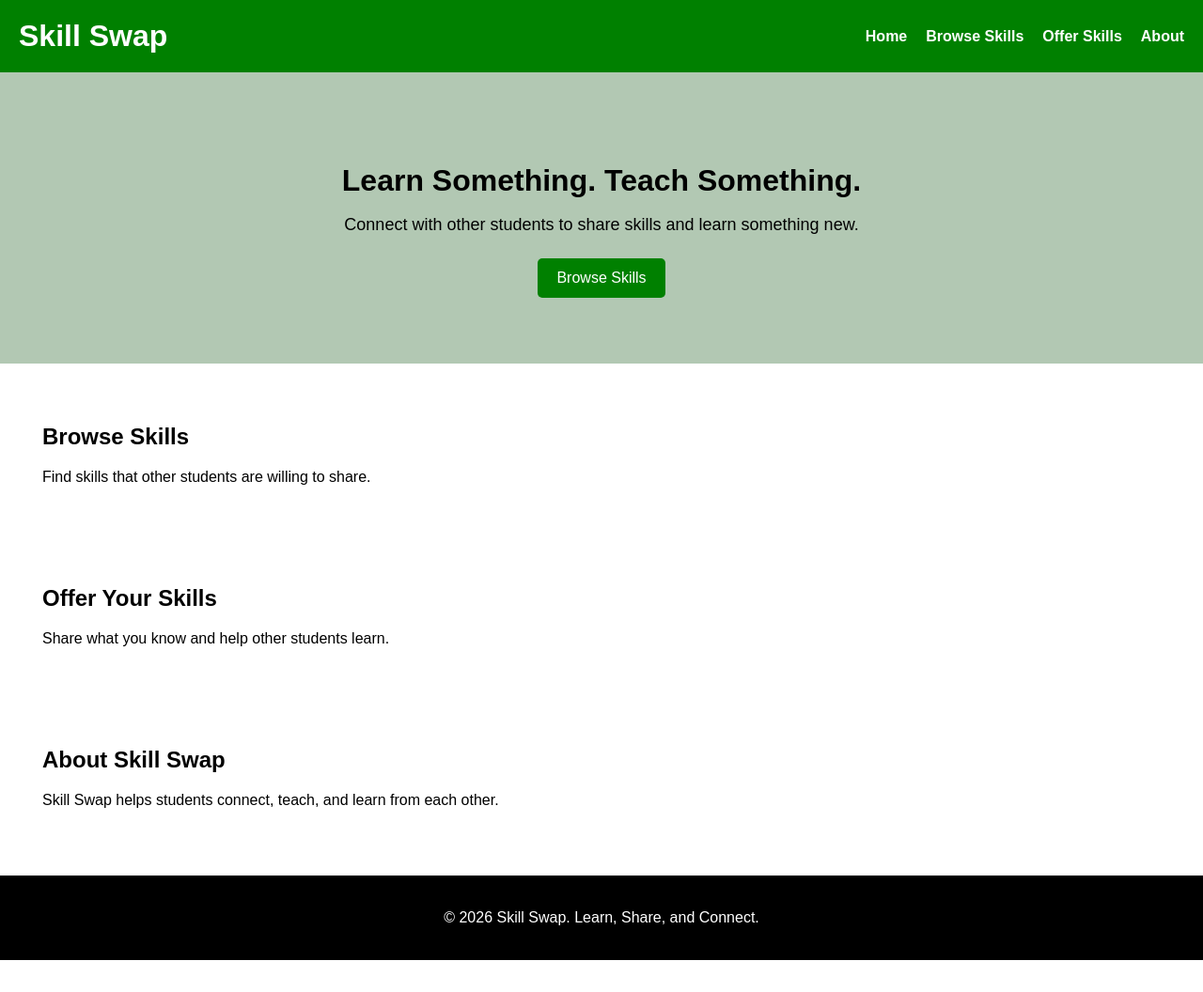
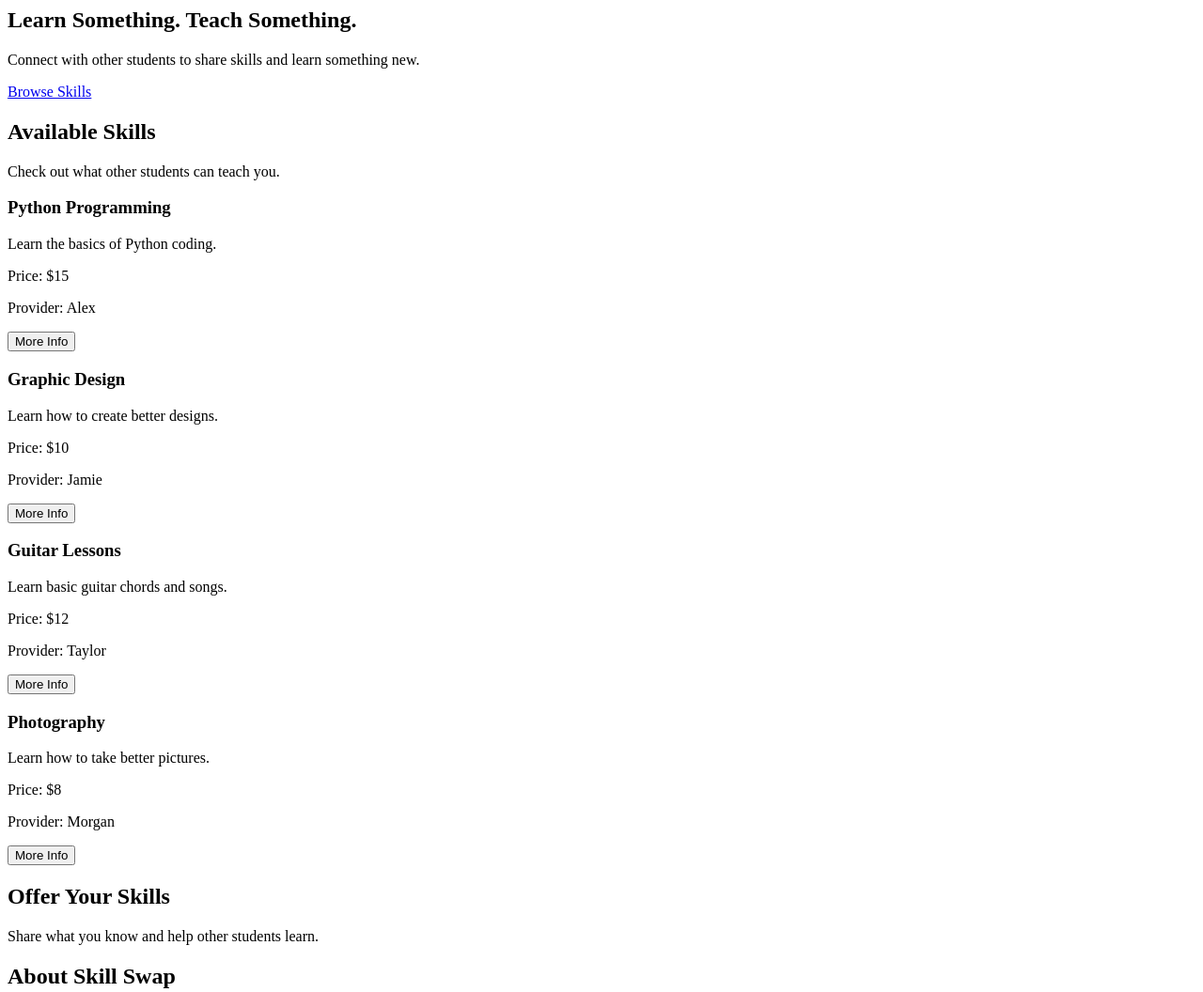
Before and after one commit to ilarson22-maker/skills-swap-isaac-unit8, a plain HTML site: page index.html in a window 1280 px wide. Shown: the top 1056 px of the page at 94% size. Before the commit the page ends 1022 px from the top, so only its background shows below. Drawn offline with Linux system fonts and the light colour scheme.

Commit message:
Added card interactivity

```diff
--- a/index.html
+++ b/index.html
@@ -1,25 +1,3 @@
-
-<!DOCTYPE html>
-<html lang="en">
-<head>
-    <meta charset="UTF-8">
-    <meta name="viewport" content="width=device-width, initial-scale=1.0">
-    <title>Skill Swap</title>
-    <link rel="stylesheet" href="styles.css">
-</head>
-<body>
-
-    <header>
-        <h1>Skill Swap</h1>
-
-        <nav>
-            <a href="#home">Home</a>
-            <a href="#browse">Browse Skills</a>
-            <a href="#offer">Offer Skills</a>
-            <a href="#about">About</a>
-        </nav>
-    </header>
-
 <main>
     <section id="home" class="hero">
         <h2>Learn Something. Teach Something.</h2>
@@ -28,8 +6,46 @@
     </section>
 
     <section id="browse" class="content">
-            <h2>Browse Skills</h2>
-            <p>Find skills that other students are willing to share.</p>
+        <h2>Available Skills</h2>
+        <p>Check out what other students can teach you.</p>
+
+        <div class="skill-container">
+            <div class="skill-card" onclick="showDetails(this)">
+                <h3>Python Programming</h3>
+                <p>Learn the basics of Python coding.</p>
+                <p>Price: $15</p>
+                <p>Provider: Alex</p>
+                <p class="extra-info" hidden>Learn variables, loops, and functions with hands-on examples.</p>
+                <button type="button">More Info</button>
+            </div>
+
+            <div class="skill-card" onclick="showDetails(this)">
+                <h3>Graphic Design</h3>
+                <p>Learn how to create better designs.</p>
+                <p>Price: $10</p>
+                <p>Provider: Jamie</p>
+                <p class="extra-info" hidden>Practice using colors, fonts, and basic design tools.</p>
+                <button type="button">More Info</button>
+            </div>
+
+            <div class="skill-card" onclick="showDetails(this)">
+                <h3>Guitar Lessons</h3>
+                <p>Learn basic guitar chords and songs.</p>
+                <p>Price: $12</p>
+                <p>Provider: Taylor</p>
+                <p class="extra-info" hidden>Start with basic chords, strumming, and an easy song.</p>
+                <button type="button">More Info</button>
+            </div>
+
+            <div class="skill-card" onclick="showDetails(this)">
+                <h3>Photography</h3>
+                <p>Learn how to take better pictures.</p>
+                <p>Price: $8</p>
+                <p>Provider: Morgan</p>
+                <p class="extra-info" hidden>Learn about lighting, framing, and photo composition.</p>
+                <button type="button">More Info</button>
+            </div>
+        </div>
     </section>
 
     <section id="offer" class="content">
@@ -42,11 +58,3 @@
         <p>Skill Swap helps students connect, teach, and learn from each other.</p>
     </section>
 </main>
-
-    <footer>
-        <p>&copy; 2026 Skill Swap. Learn, Share, and Connect.</p>
-    </footer>
-
-    <script src="script.js"></script>
-</body>
-</html>
--- a/styles.css
+++ b/styles.css
@@ -1,89 +1,50 @@
 
-/* Overall page layout */
-body {
-    font-family: Arial, sans-serif;
-    margin: 0;
-    padding: 0;
-    background-color: white;
-    color: black;
+/* Skill cards layout */
+.skill-container {
+    display: flex;
+    flex-wrap: wrap;
+    gap: 20px;
+    justify-content: center;
+    margin-top: 25px;
 }
 
-/* Header */
-header {
+/* Individual skill cards */
+.skill-card {
+    background-color: white;
+    border: 1px solid #ccc;
+    border-radius: 8px;
+    padding: 20px;
+    width: 220px;
+    box-sizing: border-box;
+    cursor: pointer;
+    transition: transform 0.2s, box-shadow 0.2s;
+}
+
+/* Card hover effect */
+.skill-card:hover {
+    transform: translateY(-5px);
+    box-shadow: 0 4px 10px rgba(0, 0, 0, 0.15);
+}
+
+.skill-card h3 {
+    color: green;
+}
+
+.skill-card button {
     background-color: green;
     color: white;
-    padding: 20px;
-    display: flex;
-    justify-content: space-between;
-    align-items: center;
-    flex-wrap: wrap;
+    border: none;
+    padding: 10px 15px;
+    border-radius: 5px;
+    cursor: pointer;
 }
 
-header h1 {
-    margin: 0;
-}
-
-/* Navigation menu */
-nav {
-    display: flex;
-    gap: 20px;
-    flex-wrap: wrap;
-}
-
-nav a {
-    color: white;
-    text-decoration: none;
-    font-weight: bold;
-}
-
-nav a:hover {
-    text-decoration: underline;
-}
-
-/* Hero section */
-.hero {
-    background-color: #b2c8b3;
-    text-align: center;
-    padding: 70px 20px;
-}
-
-.hero h2 {
-    font-size: 32px;
-    margin-bottom: 15px;
-}
-
-.hero p {
-    font-size: 18px;
-    margin-bottom: 25px;
-}
-
-/* Button */
-.button {
-    display: inline-block;
-    background-color: green;
-    color: white;
-    padding: 12px 20px;
-    text-decoration: none;
-    border-radius: 5px;
-}
-
-.button:hover {
+.skill-card button:hover {
     background-color: green;
 }
 
-/* Main content sections */
-.content {
-    background-color: white;
-    margin: 20px;
-    padding: 25px;
-    border-radius: 8px;
+.extra-info {
+    background-color: #b4deb6;
+    padding: 10px;
+    border-radius: 5px;
 }
-
-/* Footer */
-footer {
-    background-color: black;
-    color: white;
-    text-align: center;
-    padding: 20px;
-    margin-top: 30px;
-}
```
Lines whose indentation alone changed are shown as unchanged.
